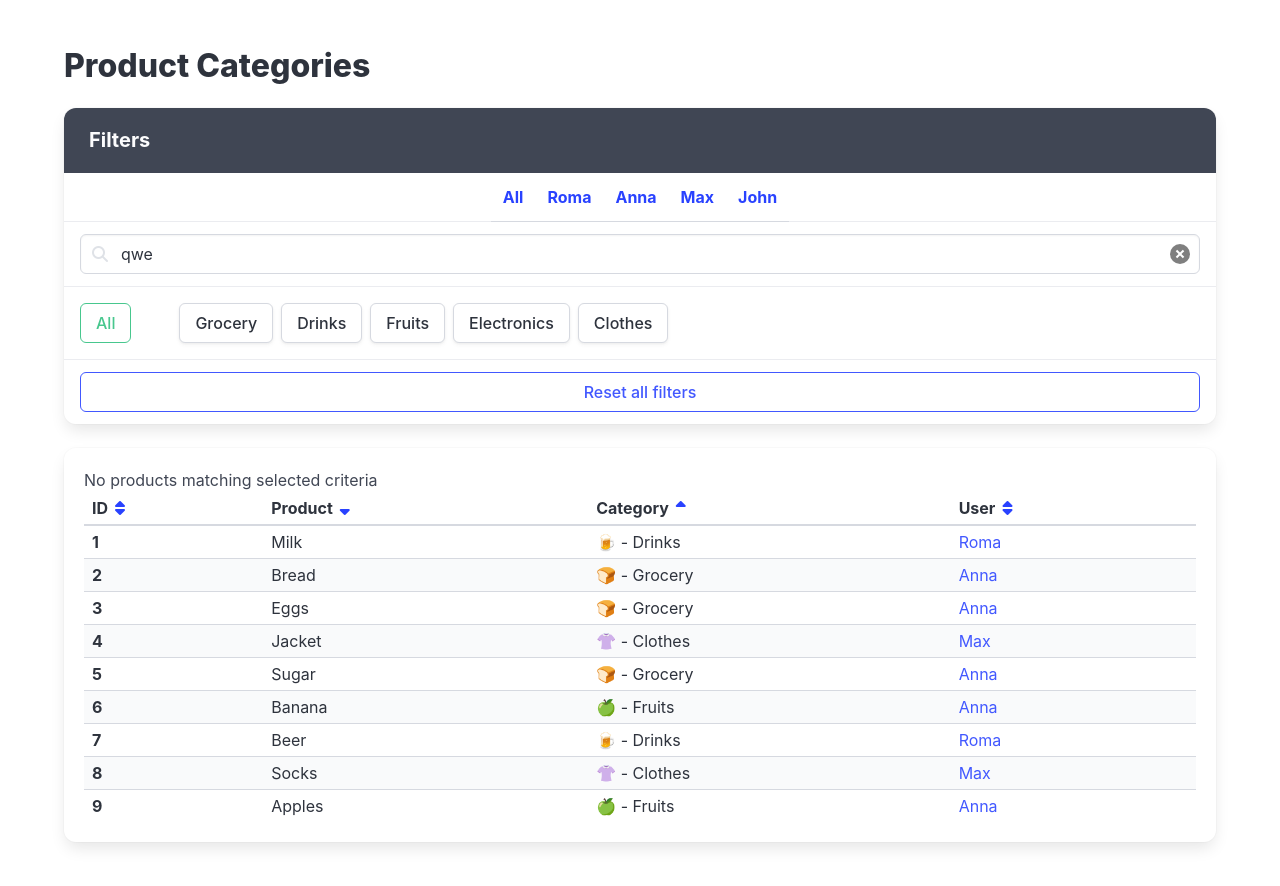
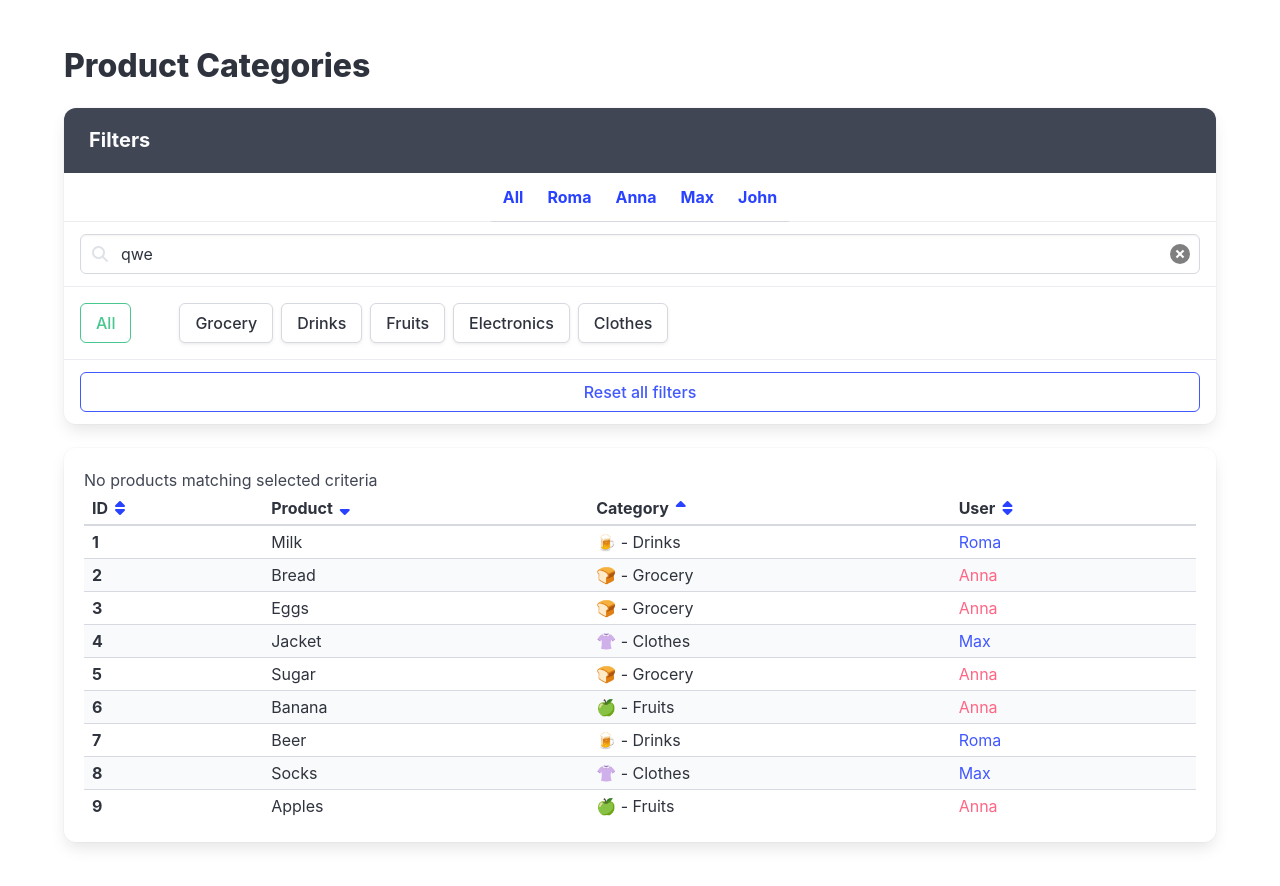
Before and after one commit to TargoniyAnatoliy/mate-academy-react_product-categories-practice, a React (Vite) app: page / in a window 1280 px wide. Shown: the top 886 px of the page. Built offline with nearby package versions, Linux system fonts and the light colour scheme.

Commit message:
add static lists rename repo

```diff
--- a/src/App.jsx
+++ b/src/App.jsx
@@ -75,29 +75,6 @@ export const App = () => (
                 {category.title}
               </a>
             ))}
-
-            {/* <a
-              data-cy="Category"
-              className="button mr-2 my-1"
-              href="#/"
-            >
-              Category 2
-            </a>
-
-            <a
-              data-cy="Category"
-              className="button mr-2 my-1 is-info"
-              href="#/"
-            >
-              Category 3
-            </a>
-            <a
-              data-cy="Category"
-              className="button mr-2 my-1"
-              href="#/"
-            >
-              Category 4
-            </a> */}
           </div>
 
           <div className="panel-block">
@@ -187,38 +164,17 @@ export const App = () => (
                     {category.icon} - {category.title}
                   </td>
 
-                  <td data-cy="ProductUser" className="has-text-link">
+                  <td
+                    data-cy="ProductUser"
+                    className={
+                      user.sex === 'm' ? 'has-text-link' : 'has-text-danger'
+                    }
+                  >
                     {user.name}
                   </td>
                 </tr>
               );
             })}
-
-            {/* <tr data-cy="Product">
-              <td className="has-text-weight-bold" data-cy="ProductId">
-                2
-              </td>
-
-              <td data-cy="ProductName">Bread</td>
-              <td data-cy="ProductCategory">🍞 - Grocery</td>
-
-              <td data-cy="ProductUser" className="has-text-danger">
-                Anna
-              </td>
-            </tr>
-
-            <tr data-cy="Product">
-              <td className="has-text-weight-bold" data-cy="ProductId">
-                3
-              </td>
-
-              <td data-cy="ProductName">iPhone</td>
-              <td data-cy="ProductCategory">💻 - Electronics</td>
-
-              <td data-cy="ProductUser" className="has-text-link">
-                Roma
-              </td>
-            </tr> */}
           </tbody>
         </table>
       </div>
```
